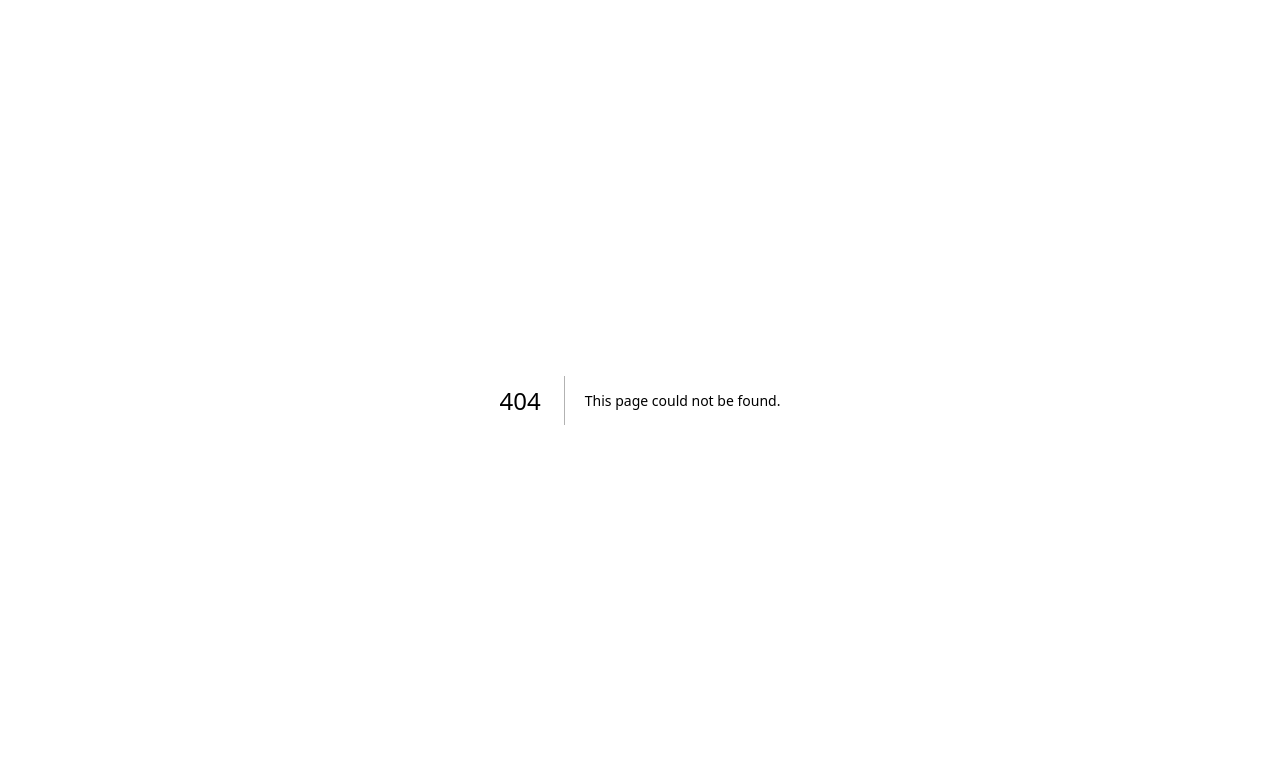
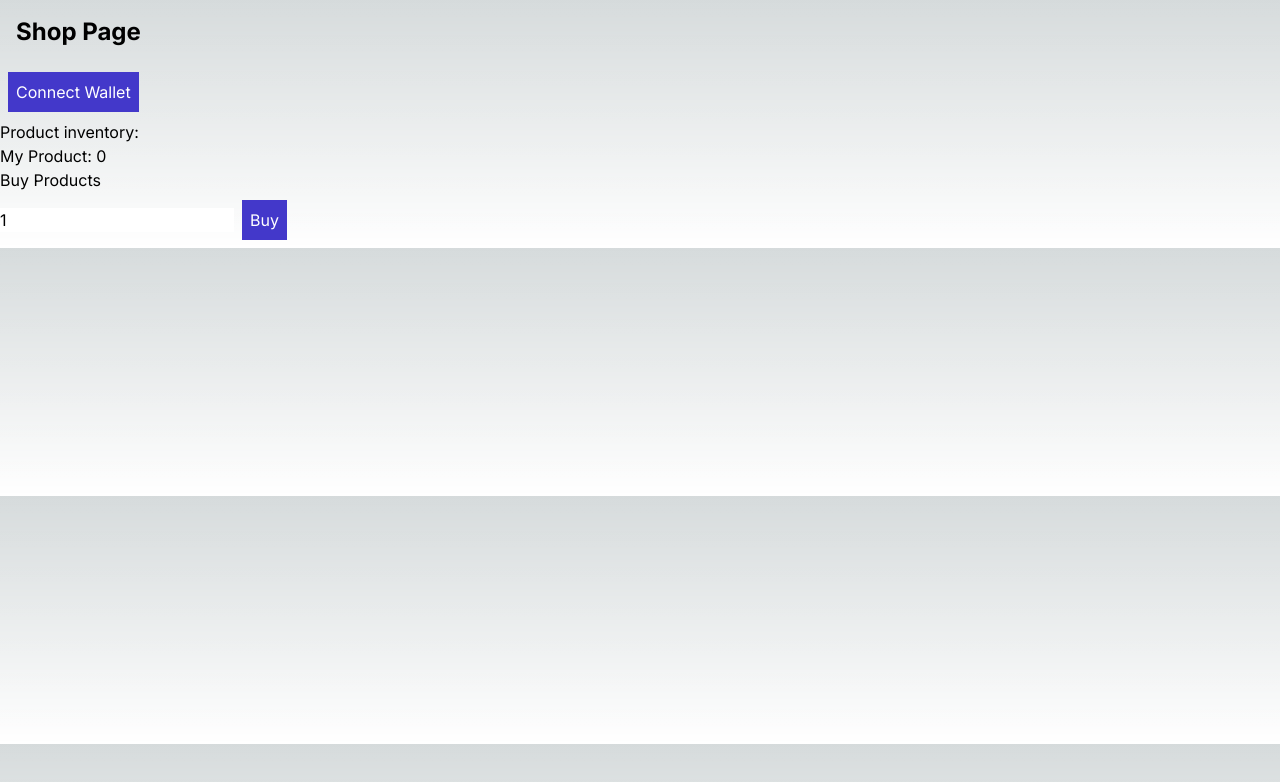
Before and after one commit to saakshiraut28/eth_shopifire, a Next.js app: page /shop in a window 1280 px wide. Before the commit this address had no page. Shown: the top 782 px of the page. Built offline with nearby package versions, Linux system fonts and the light colour scheme.

Commit message:
add: shop functionality

```diff
--- /dev/null
+++ b/blockchain/shopifire.js
@@ -0,0 +1,49 @@
+/** @format */
+
+const abi = [
+  { inputs: [], stateMutability: "nonpayable", type: "constructor" },
+  {
+    inputs: [],
+    name: "getProductBalance",
+    outputs: [{ internalType: "uint256", name: "", type: "uint256" }],
+    stateMutability: "view",
+    type: "function",
+  },
+  {
+    inputs: [],
+    name: "owner",
+    outputs: [{ internalType: "address", name: "", type: "address" }],
+    stateMutability: "view",
+    type: "function",
+  },
+  {
+    inputs: [{ internalType: "address", name: "", type: "address" }],
+    name: "productBalances",
+    outputs: [{ internalType: "uint256", name: "", type: "uint256" }],
+    stateMutability: "view",
+    type: "function",
+  },
+  {
+    inputs: [{ internalType: "uint256", name: "amount", type: "uint256" }],
+    name: "purchase",
+    outputs: [],
+    stateMutability: "payable",
+    type: "function",
+  },
+  {
+    inputs: [{ internalType: "uint256", name: "amount", type: "uint256" }],
+    name: "restock",
+    outputs: [],
+    stateMutability: "nonpayable",
+    type: "function",
+  },
+];
+
+const shopifireContract = (web3) => {
+  return new web3.eth.Contract(
+    abi,
+    "0x94b99e337f61444999f71cfbbaa8a2cb4e274ec4"
+  );
+};
+
+export default shopifireContract;
--- /dev/null
+++ b/src/app/shop/page.tsx
@@ -0,0 +1,150 @@
+/** @format */
+"use client";
+import React, { useEffect, useState } from "react";
+import Web3 from "web3";
+import shopifireContract from "../../../blockchain/shopifire";
+import { AbiItem } from "web3-utils";
+
+declare global {
+  interface Window {
+    ethereum: any;
+  }
+}
+
+const ShopPage = () => {
+  const [error, setError] = useState<string>("");
+  const [inventory, setInventory] = useState<number | undefined>(undefined);
+  const [myProductCount, setMyProductCount] = useState<number | undefined>(0);
+  const [buyProductQuantity, setBuyProductQuantity] = useState<number>(1);
+  const [web3, setWeb3] = useState<Web3 | null>(null);
+  const [address, setAddress] = useState<string | null>(null);
+  const [sc, setShopifireContract] = useState<any>(null);
+
+  const getMyProductCountHandler = async () => {
+    try {
+      const myProductCount = await sc.methods.productBalances(address).call();
+      setMyProductCount(parseInt(myProductCount, 10));
+    } catch (error) {
+      if (error instanceof Error) {
+        setError(error.message);
+      } else {
+        setError("Failed to Connect Wallet");
+      }
+    }
+  };
+
+  const getInventory = async () => {
+    try {
+      const inventory = await sc.methods.getProductBalance().call();
+      setInventory(parseInt(inventory, 10));
+    } catch (error) {
+      if (error instanceof Error) {
+        setError(error.message);
+      } else {
+        setError("Failed to Connect Wallet");
+      }
+    }
+  };
+
+  useEffect(() => {
+    if (sc) getInventory();
+    if (sc && address) getMyProductCountHandler();
+  }, [sc, address]);
+
+  const handleInputChange = (e: React.ChangeEvent<HTMLInputElement>) => {
+    setBuyProductQuantity(parseInt(e.target.value, 10));
+  };
+
+  const buyProductHandler = async (e: React.FormEvent) => {
+    e.preventDefault();
+    if (!web3 || !address) {
+      setError("Web3 or address not initialized");
+      return;
+    }
+    try {
+      const cost = web3.utils.toWei(
+        (buyProductQuantity * 0.5).toString(),
+        "ether"
+      );
+      await sc.methods.purchase(buyProductQuantity).send({
+        from: address,
+        value: cost,
+      });
+      setError("Purchase successful!");
+      getInventory();
+      getMyProductCountHandler();
+    } catch (error) {
+      if (error instanceof Error) {
+        setError(error.message);
+      } else {
+        setError("Failed to Purchase Product");
+      }
+    }
+  };
+
+  const connectWallet = async () => {
+    if (
+      typeof window !== "undefined" &&
+      typeof window.ethereum !== "undefined"
+    ) {
+      try {
+        await window.ethereum.request({ method: "eth_requestAccounts" });
+        const web3Instance = new Web3(window.ethereum);
+        setWeb3(web3Instance);
+
+        const accounts = await web3Instance.eth.getAccounts();
+        setAddress(accounts[0]);
+
+        const scInstance = shopifireContract(web3Instance);
+        setShopifireContract(scInstance);
+      } catch (error) {
+        if (error instanceof Error) {
+          setError(error.message);
+        } else {
+          setError("Failed to Connect Wallet");
+        }
+      }
+    } else {
+      alert("Please install MetaMask!");
+    }
+  };
+
+  return (
+    <div>
+      <h1 className="p-4 font-bold text-2xl">Shop Page</h1>
+      <div>
+        <button
+          onClick={connectWallet}
+          className="bg-indigo-700 m-2 p-2 text-white"
+        >
+          Connect Wallet
+        </button>
+      </div>
+      <section>{error}</section>
+
+      <section>
+        <h2>Product inventory: {inventory}</h2>
+      </section>
+      <section>
+        <h2>My Product: {myProductCount}</h2>
+      </section>
+      <section>
+        <h2>Buy Products</h2>
+        <form onSubmit={buyProductHandler} className="text-black">
+          <input
+            className="text-black"
+            placeholder="Quantity"
+            type="number"
+            value={buyProductQuantity}
+            onChange={handleInputChange}
+          />
+          <button type="submit" className="bg-indigo-700 m-2 p-2 text-white">
+            Buy
+          </button>
+        </form>
+      </section>
+    </div>
+  );
+};
+
+export default ShopPage;
```
Also changed, not shown: package.json (+8 -5 lines), 3 other files (tests, documents, lock files or other folders).
